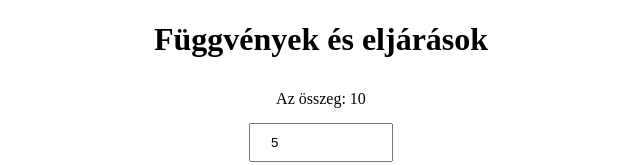
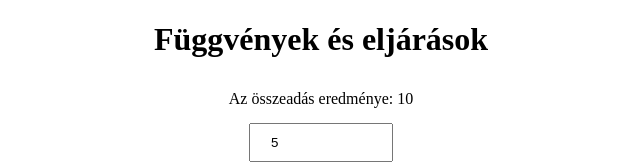
Before and after one commit to TajoRoland/webprogramozas, a plain HTML site: page XP feladatok/902/index.html in a window 1280 px wide. Both pictures are taken after typing "5", "5" into the empty fields and a click on the button "Add össze!". Shown: the top 165 px of the page, without its empty margins (319-959 px from the left). Drawn offline with Linux system fonts and the light colour scheme.

Commit message:
902-es feladat javitva

```diff
--- a/XP feladatok/902/index.html
+++ b/XP feladatok/902/index.html
@@ -41,7 +41,9 @@
             let szam1 = parseInt(document.getElementById("szam1").value);
             let szam2 = parseInt(document.getElementById("szam2").value);
             let eredmeny = szam1 + szam2;
-            document.getElementById("eredmeny").innerHTML = "Az összeg: " + eredmeny;
+            //console.log(eredmeny); teszt
+            document.getElementById("eredmeny").innerHTML = "Az összeadás eredménye: " + eredmeny; // Eredmény kiírása a div-be
+            return eredmeny; // Visszaadja az eredményt
         }
 
 
```
